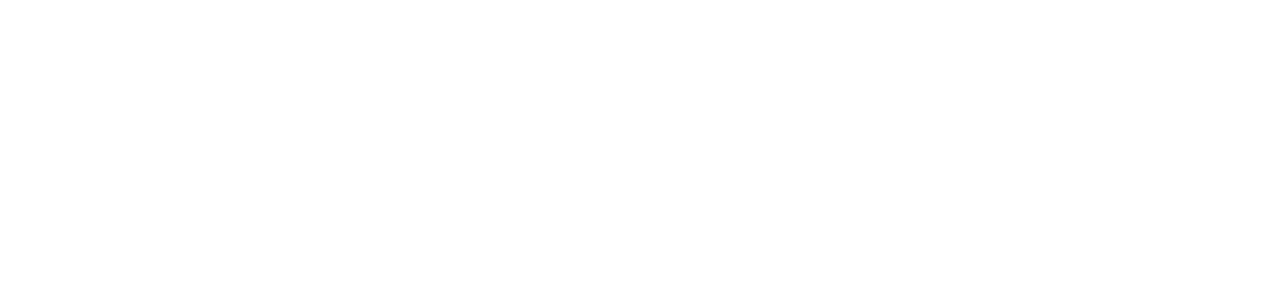
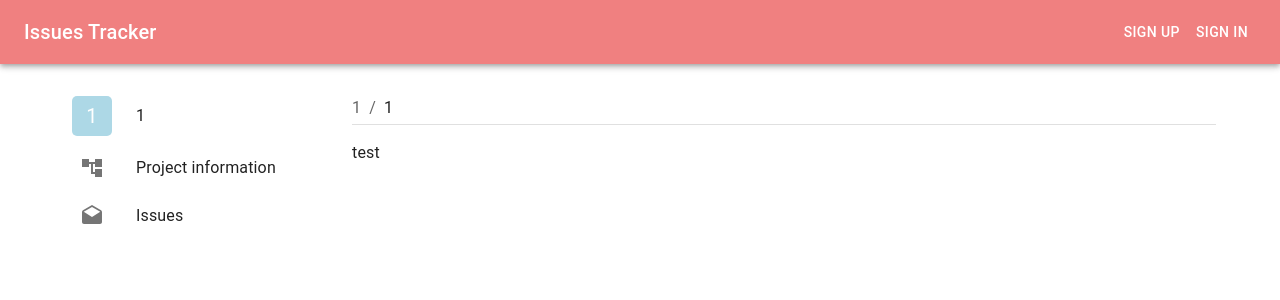
Before and after one commit to omurbekov-azamat/pet-project, a React (Create React App) app in the folder frontend/: page /1/1/1 in a window 1280 px wide. Before the commit this address had no page. Shown: the top 300 px of the page. Built offline with nearby package versions, Linux system fonts and the light colour scheme; no server answers.

Commit message:
created thunk for get one project by id; added useEffect for dispatch one project; added params for id for get one project;

```diff
--- a/frontend/src/App.tsx
+++ b/frontend/src/App.tsx
@@ -11,7 +11,7 @@
             <Route path='/' element={<Home/>}>
                 <Route path='/' element={<Dashboard/>}/>
                 <Route path='/dashboard/:listName' element={<Dashboard/>}/>
-                <Route path='/:managerName/:projectName' element={<Dashboard/>}/>
+                <Route path='/:managerName/:projectName/:id' element={<Dashboard/>}/>
                 <Route path='/register' element={<Register/>}/>
                 <Route path='/login' element={<Login/>}/>
             </Route>
--- a/frontend/src/components/UI/ListGroup/ListGroup.tsx
+++ b/frontend/src/components/UI/ListGroup/ListGroup.tsx
@@ -32,6 +32,7 @@
             <nav aria-label="main mailbox folders">
                 <List>
                     {projectName ? (
+                        <>
                             <ListItem disablePadding>
                                 <ListItemButton>
                                     <Avatar
@@ -42,6 +43,23 @@
                                     {projectName}
                                 </ListItemButton>
                             </ListItem>
+                            <ListItem disablePadding>
+                                <ListItemButton>
+                                    <ListItemIcon>
+                                        <AccountTreeIcon/>
+                                    </ListItemIcon>
+                                    <ListItemText primary="Project information"/>
+                                </ListItemButton>
+                            </ListItem>
+                            <ListItem disablePadding>
+                                <ListItemButton>
+                                    <ListItemIcon>
+                                        <DraftsIcon/>
+                                    </ListItemIcon>
+                                    <ListItemText primary="Issues"/>
+                                </ListItemButton>
+                            </ListItem>
+                        </>
                     ) : (
                         <>
                             <ListItem disablePadding>
@@ -60,8 +78,6 @@
                                     <ListItemText primary="Projects"/>
                                 </ListItemButton>
                             </ListItem>
-                        </>
-                    )}
                             <ListItem disablePadding>
                                 <ListItemButton onClick={() => moveBread('issues')}>
                                     <ListItemIcon>
@@ -70,6 +86,8 @@
                                     <ListItemText primary="Issues"/>
                                 </ListItemButton>
                             </ListItem>
+                        </>
+                    )}
                 </List>
             </nav>
         </Box>
--- a/frontend/src/containers/Dashboard.tsx
+++ b/frontend/src/containers/Dashboard.tsx
@@ -6,25 +6,24 @@
 import Development from './Development';
 
 const Dashboard = () => {
-    const {listName} = useParams() as { listName: string };
-    const {managerName} = useParams() as { managerName: string };
-    const {projectName} = useParams() as { projectName: string };
+    const catchParams = useParams() as { listName: string, managerName: string, projectName: string, id: string };
 
     return (
         <Grid container>
             <Grid item xs={11} sm={4} lg={3} xl={3}>
-                <ListGroup projectName={projectName}/>
+                <ListGroup projectName={catchParams.projectName}/>
             </Grid>
             <Grid item xs>
                 <Grid container flexDirection='column'>
                     <Grid item>
-                        <BasicBreadcrumbs projectName={projectName} managerName={managerName}/>
+                        <BasicBreadcrumbs projectName={catchParams.projectName} managerName={catchParams.managerName}/>
                     </Grid>
                     <Grid item mt={2}>
                         <Development
-                            dashboard={listName ? listName : 'projects'}
-                            projectName={projectName}
-                            managerName={managerName}
+                            dashboard={catchParams.listName ? catchParams.listName : 'projects'}
+                            projectName={catchParams.projectName}
+                            managerName={catchParams.managerName}
+                            projectId={catchParams.id}
                         />
                     </Grid>
                 </Grid>
--- a/frontend/src/containers/Development.tsx
+++ b/frontend/src/containers/Development.tsx
@@ -5,10 +5,11 @@
     dashboard: string;
     managerName: string;
     projectName: string;
+    projectId: string;
 }
 
-const Development: React.FC<Props> = ({dashboard, managerName, projectName}) => {
-    let showDevelopment = dashboard === 'projects' && <Projects dashboard={dashboard} managerName={managerName} projectName={projectName}/>
+const Development: React.FC<Props> = ({dashboard, managerName, projectName, projectId}) => {
+    let showDevelopment = dashboard === 'projects' && <Projects dashboard={dashboard} managerName={managerName} projectName={projectName} projectId={projectId}/>
     return (
         <>
             {showDevelopment}
--- a/frontend/src/features/projects/components/ProjectItem.tsx
+++ b/frontend/src/features/projects/components/ProjectItem.tsx
@@ -15,7 +15,7 @@
     const role = user && user.role === 'manager' ? 'Manager' : 'Developer';
 
     const handleClick = () => {
-        navigate('/' + item.manager.displayName + '/' + item.name);
+        navigate('/' + item.manager.displayName + '/' + item.name + '/' + item._id);
     };
 
     return (
--- a/frontend/src/features/projects/components/Projects.tsx
+++ b/frontend/src/features/projects/components/Projects.tsx
@@ -1,7 +1,7 @@
 import React, {useEffect} from 'react';
 import {selectFetchProjectsLoading, selectProjects} from '../projectsSlice';
 import {useAppDispatch, useAppSelector} from '../../../app/hooks';
-import {getProjects} from '../projectsThunks';
+import {getProject, getProjects} from '../projectsThunks';
 import {Box, Typography} from '@mui/material';
 import ProjectItems from './ProjectItems';
 
@@ -9,21 +9,28 @@
     dashboard: string;
     managerName: string;
     projectName: string;
+    projectId: string;
 }
 
-const Projects: React.FC<Props> = ({dashboard, projectName, managerName}) => {
+const Projects: React.FC<Props> = ({dashboard, projectName, managerName, projectId}) => {
     const dispatch = useAppDispatch();
     const loading = useAppSelector(selectFetchProjectsLoading);
     const projects = useAppSelector(selectProjects);
 
     useEffect(() => {
-        dispatch(getProjects());
-    }, [dispatch, dashboard]);
+        if (!projectId) {
+            dispatch(getProjects());
+        }
+    }, [dispatch, dashboard, projectId]);
+
+    useEffect(() => {
+        dispatch(getProject(projectId));
+    }, [dispatch, projectId]);
 
     let showProject = projects.length > 0 && <ProjectItems/>
 
     if (projectName && managerName) {
-        showProject = <Box>Test</Box>
+        showProject = <Box>test</Box>
     }
 
     return (
--- a/frontend/src/features/projects/projectsThunks.tsx
+++ b/frontend/src/features/projects/projectsThunks.tsx
@@ -13,3 +13,17 @@
         }
     }
 );
+
+export const getProject = createAsyncThunk<Project, string>(
+    'projects/fetchProject',
+    async (id) => {
+        try {
+            if (id) {
+                const responseProject = await axiosApi.get('/projects/' + id);
+                return responseProject.data;
+            }
+        } catch (e) {
+            throw e;
+        }
+    }
+);
```
Also changed, not shown: 1 other file (tests, documents, lock files or other folders). Lines whose indentation alone changed are shown as unchanged.
